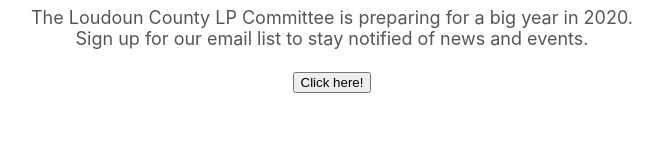
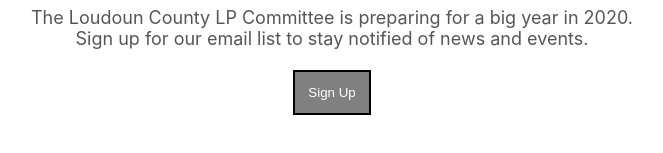
Before and after one commit to frashure/lploudoun, a React (Create React App) app: page / in a window 1280 px wide. Shown: the part 313-466 px from the top of the page, without its empty margins (308-971 px from the left). Built offline with nearby package versions, Linux system fonts and the light colour scheme.

Commit message:
form stlying changes

```diff
--- /dev/null
+++ b/src/Greeting.css
@@ -0,0 +1,14 @@
+button {
+	box-sizing: border-box;
+	-webkit-box-sizing: border-box;
+	-moz-box-sizing: border-box;
+	padding: 1%;
+	background: gray;
+	border: 2px solid black;
+	color: white;
+}
+
+button:hover {
+    background: yellow;
+    color: black;
+}
--- a/src/Greeting.js
+++ b/src/Greeting.js
@@ -1,4 +1,5 @@
 import React from 'react';
+import './Greeting.css';
 
 
 class Greeting extends React.Component {
@@ -8,7 +9,7 @@
             The Loudoun County LP Committee is preparing for a big year in 2020.
             <br />
             Sign up for our email list to stay notified of news and events.<br /><br />
-            <button id="signup" onClick={this.props.handler}>Click here!</button>
+            <button id="signup" onClick={this.props.handler}>Sign Up</button>
         </div>
     )
     }
--- a/src/Signup.css
+++ b/src/Signup.css
@@ -106,10 +106,10 @@
 	width: 100%;
 	padding: 3%;
 	background: gray;
-	border-bottom: 2px solid black;
-	border-top-style: none;
+	/* border-bottom: 2px solid black; */
+	/* border-top-style: none;
 	border-right-style: none;
-	border-left-style: none;
+	border-left-style: none;	 */
 	color: white;
 }
 .signup-form input[type="submit"]:hover,
--- a/src/Signup.js
+++ b/src/Signup.js
@@ -116,7 +116,7 @@
               <option value="T">Yes</option>
               <option value="F">No</option>
             </select>
-            <input type="submit" value="Send" />
+            <input type="submit" value="Submit" />
             </form>
             </div>
 
```
